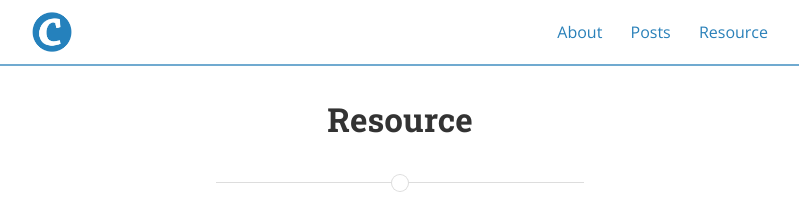
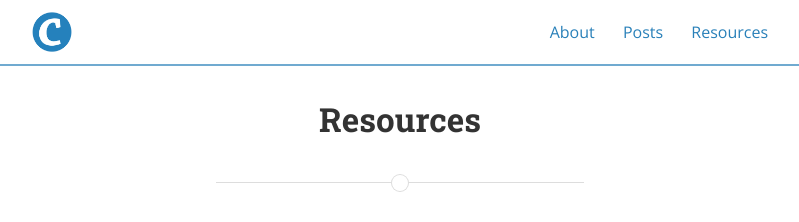
Before and after one commit to CurveBending/CurveBending.github.io, a Jekyll site: the page built from resources.md, in a window 1280 px wide and 900 px high. Shown: the top 222 px of the window, without its empty margins (240-1039 px from the left). Built offline with Jekyll 4.4.1, drawn with Linux system fonts in a browser that asks for light colours; nearby versions of some CDN libraries.

Commit message:
resources

```diff
--- a/resource.md
+++ b/resources.md
@@ -1,7 +1,7 @@
 ---
 layout: page
-title: Resource
-permalink: /resource/
+title: Resources
+permalink: /resources/
 main_nav: true
 ---
 
```
